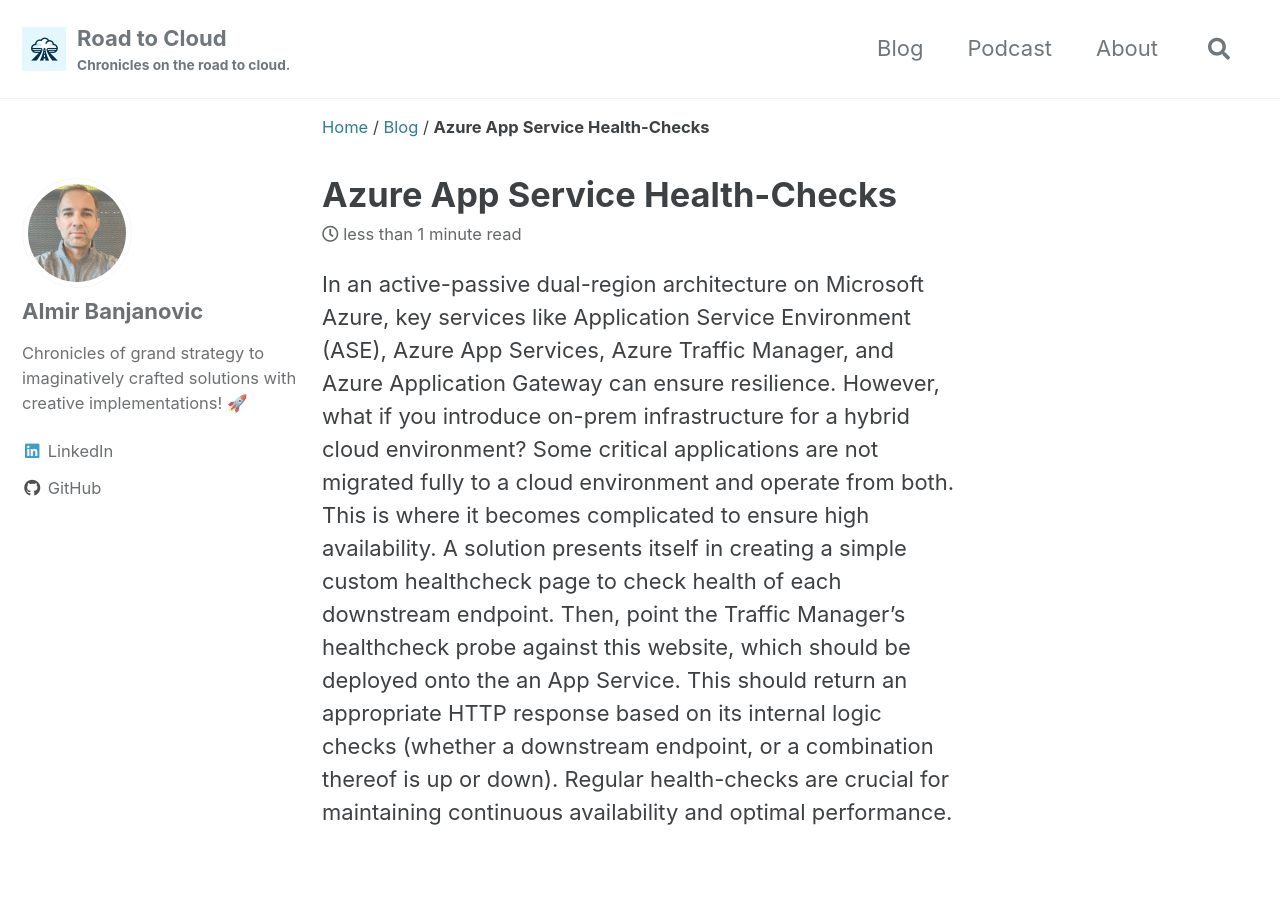
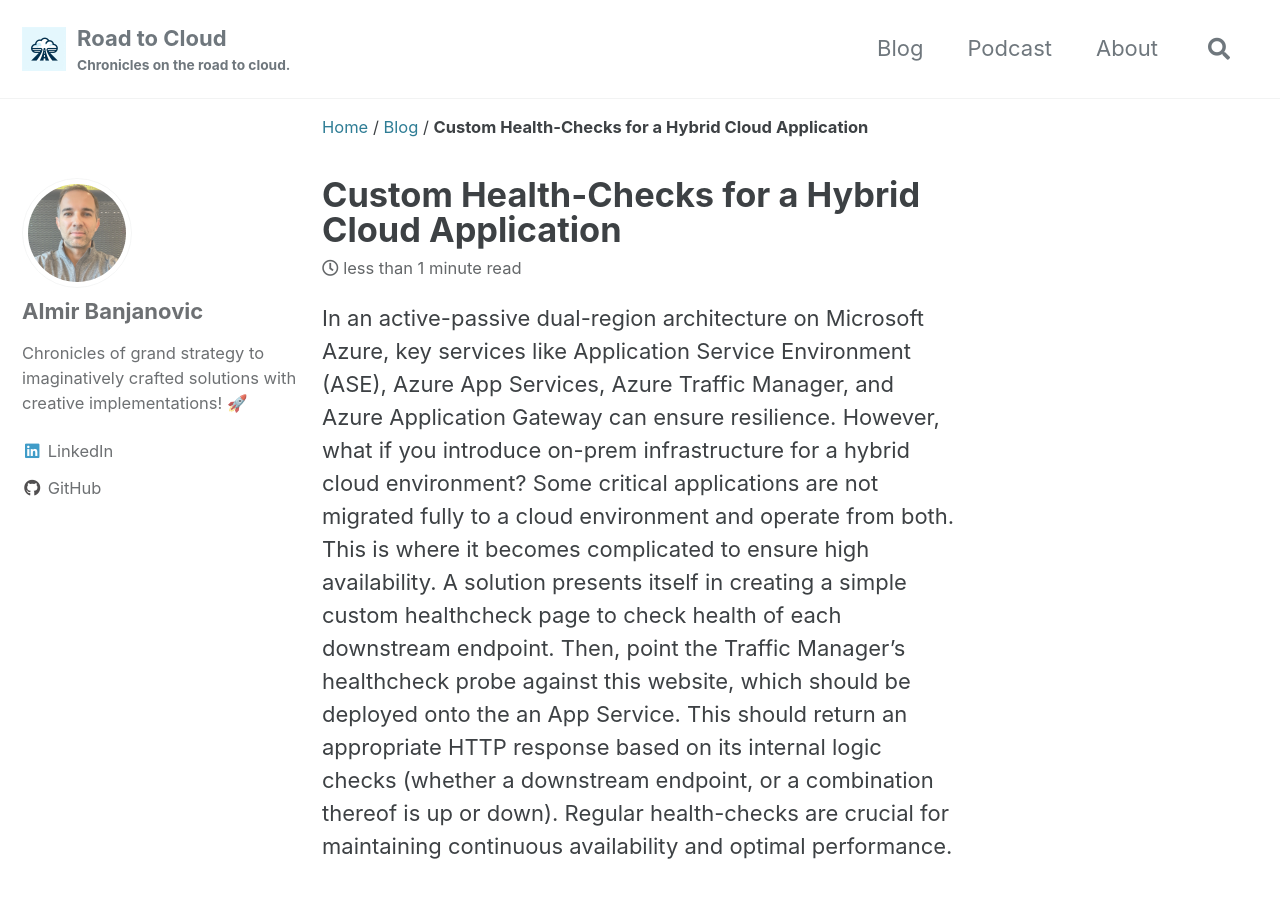
Before and after one commit to almirbanjanovic/roadtocloud.github.io, a Jekyll site: the page built from blog/_posts/2024-01-16-azure-single-region-health-check.md, in a window 1280 px wide and 900 px high. Built offline with Jekyll 4.4.1, drawn with Linux system fonts in a browser that asks for light colours; cached includes are drawn as plain includes.

Commit message:
Update 2024-01-16-azure-single-region-health-check.md

```diff
--- a/blog/_posts/2024-01-16-azure-single-region-health-check.md
+++ b/blog/_posts/2024-01-16-azure-single-region-health-check.md
@@ -1,5 +1,5 @@
 ---
-title:  "Azure App Service Health-Checks"
+title:  "Custom Health-Checks for a Hybrid Cloud Application"
 header:
   teaser: "/assets/images/ase-single-region-health-check.png"
 excerpt: "Increasing hybrid cloud application resilience in Microsoft Azure with Traffic Managers, Application Gateways and App Services."
```
